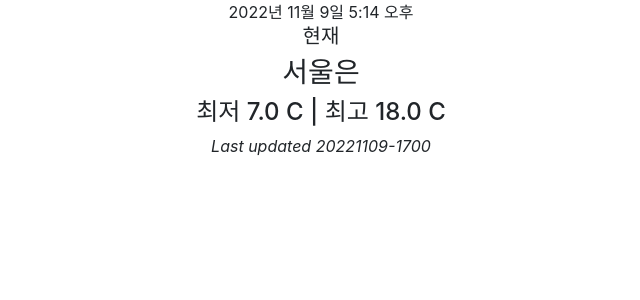
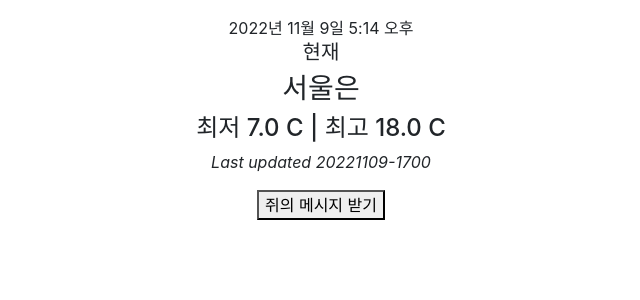
Before and after one commit to shavingmace/tempest, a Django app: page / in a window 1280 px wide. Shown: the part 57-357 px from the top of the page, without its empty margins (319-959 px from the left). Run offline with Django 4.2, Linux system fonts and the light colour scheme; data comes from the database, SQL or seed files in the repository.

Commit message:
index.html에 링크버튼 추가

```diff
--- a/tempest/views.py
+++ b/tempest/views.py
@@ -17,9 +17,9 @@ def index(req):
     context = {'date': timezone.now(),
                'tmx': weather_json['TMX'],
                'tmn': weather_json['TMN'],
-               'last_update_time': f'{str(weather_object.baseDate)}-{str(weather_object.baseTime)}'
+               'last_update_time': f'{weather_object.baseDate}-{weather_object.baseTime}'
             }
-    print(f'debg: {context}')
+    #print(f'debg: {context}')
     return render(req, 'tempest/index.html', context)
 
 def jsontest(req):
--- a/templates/tempest/index.html
+++ b/templates/tempest/index.html
@@ -1,7 +1,7 @@
 {% extends 'base.html' %}
 
 {% block content %}
-<div style="text-align: center">
+<div style="text-align: center" class='container my-3'>
     <div>{{ date }}</div>
     <h5>현재</h5>
     <h3>서울은</h3>
@@ -9,4 +9,10 @@
     <h4>{{sky_status}}</h4>
     <p><em>Last updated {{last_update_time}} </em></p>
 </div>
+<div style="text-align: center" class='container my-3'>
+    <form action={% url 'tempest:jsontest' %} >
+        <button type="submit">쥐의 메시지 받기</button>
+    </form>
+</div>
+
 {% endblock %}
```
